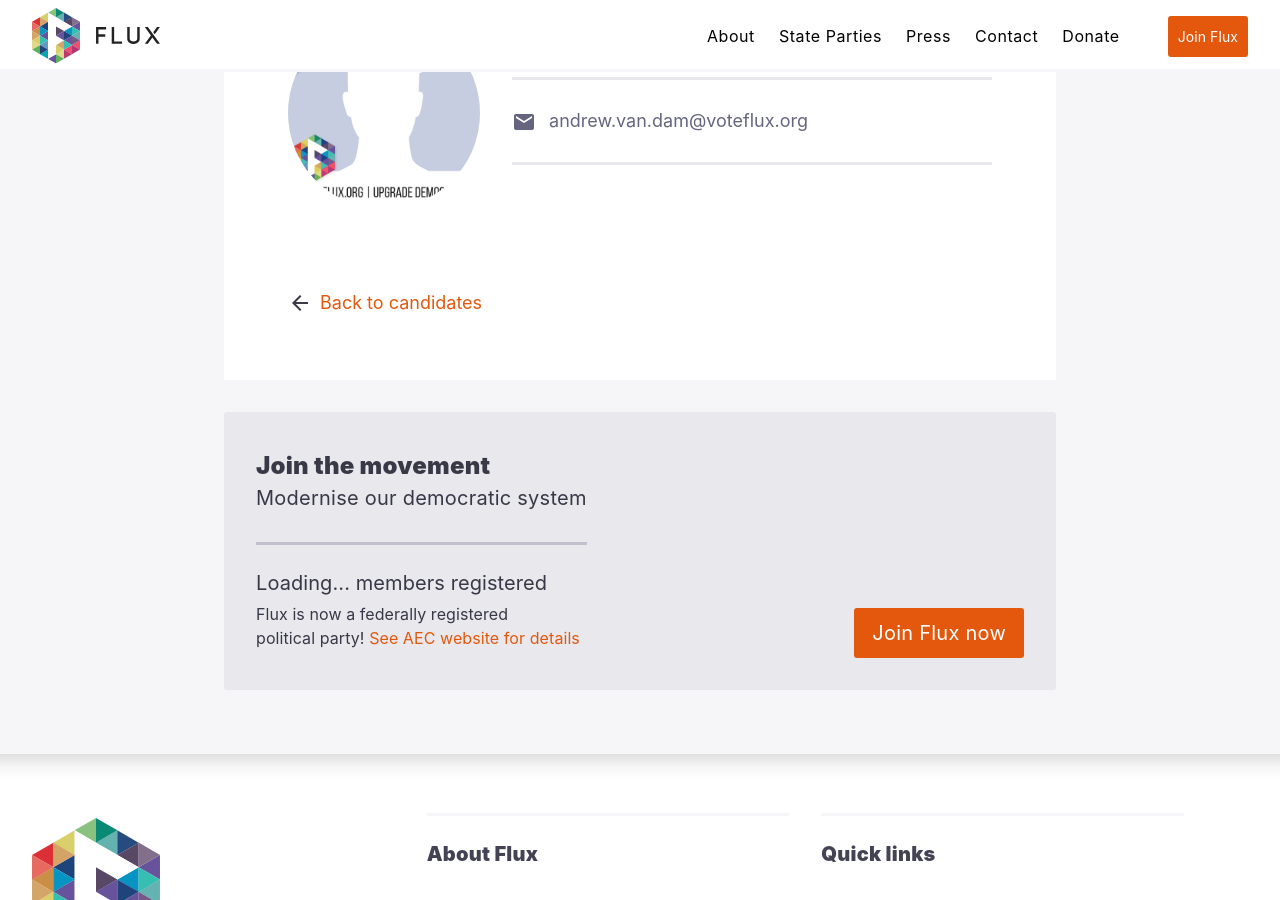
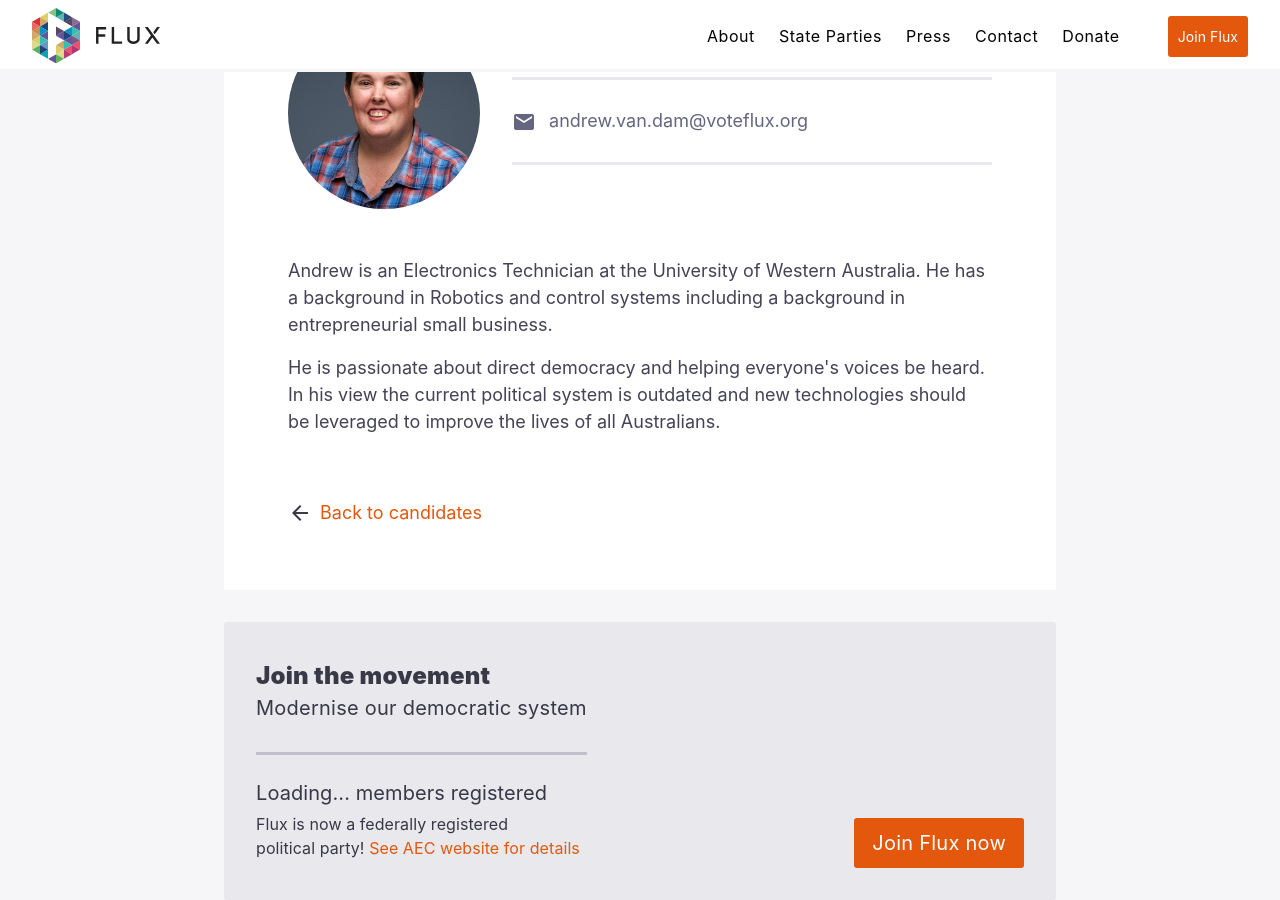
Before and after one commit to voteflux/flux-website-v2, a Jekyll site: the page built from _wa-candidates/andrew-van-dam.html, in a window 1280 px wide and 900 px high, scrolled down 356 px. Built offline with Jekyll 4.4.1, drawn with Linux system fonts in a browser that asks for light colours.

Commit message:
add image and bio for Andrew Van Dam

```diff
--- a/_wa-candidates/andrew-van-dam.html
+++ b/_wa-candidates/andrew-van-dam.html
@@ -10,4 +10,6 @@
 linkedin:
 twitter:
 bio:
+- Andrew is an Electronics Technician at the University of Western Australia. He has a background in Robotics and control systems including a background in entrepreneurial small business.
+- He is passionate about direct democracy and helping everyone's voices be heard. In his view the current political system is outdated and new technologies should be leveraged to improve the lives of all Australians.
 ---
```
Also changed, not shown: img/candidates/small/andrew-van-dam.jpg.
